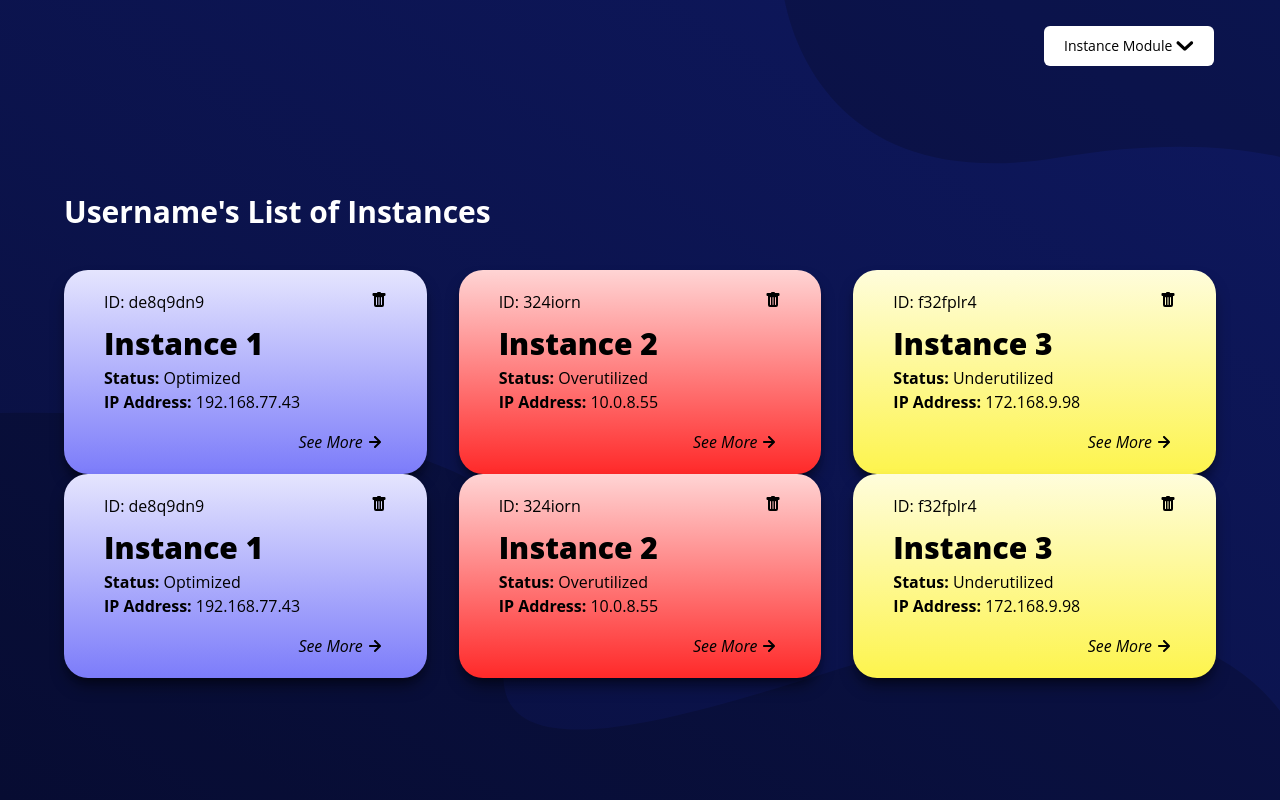
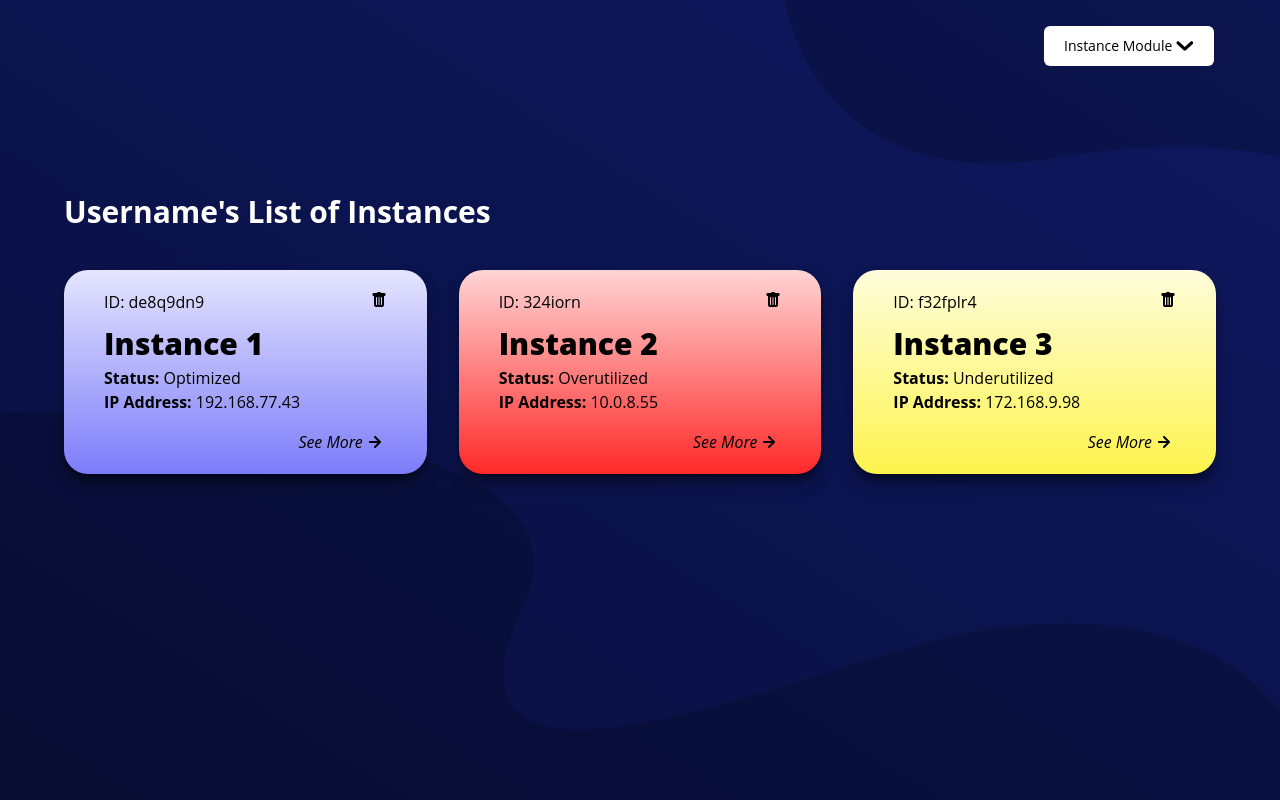
Before and after one commit to The-Varieties/ciso-front-end, a React (Create React App) app: page /dashboard in a window 1280 px wide. Built offline with nearby package versions, Linux system fonts and the light colour scheme.

Commit message:
Update index.jsx

```diff
--- a/src/pages/dashboard/index.jsx
+++ b/src/pages/dashboard/index.jsx
@@ -57,7 +57,6 @@ function Dashboard(){
                     {contentMap.values.map((instance, index) => (
                         <div className="my-10" key={index}>
                             <DashboardCard cardContent = {instance} hasOnClick = {true} nextPageRoute = {"/data-vis-page"}/>
-                            <DashboardCard cardContent = {instance} hasOnClick = {true} nextPageRoute = {"/data-vis-page"}/>
                         </div>
                     ))}
                 </div>
```
